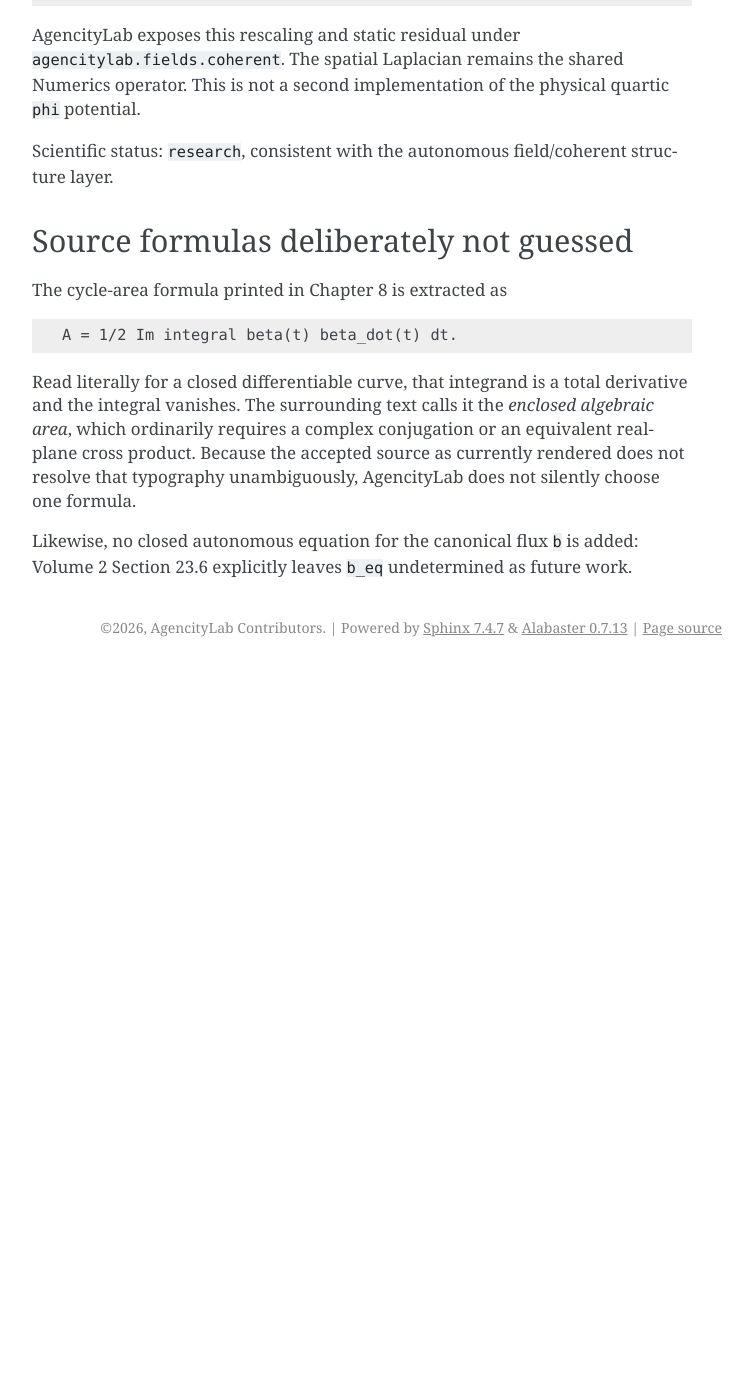
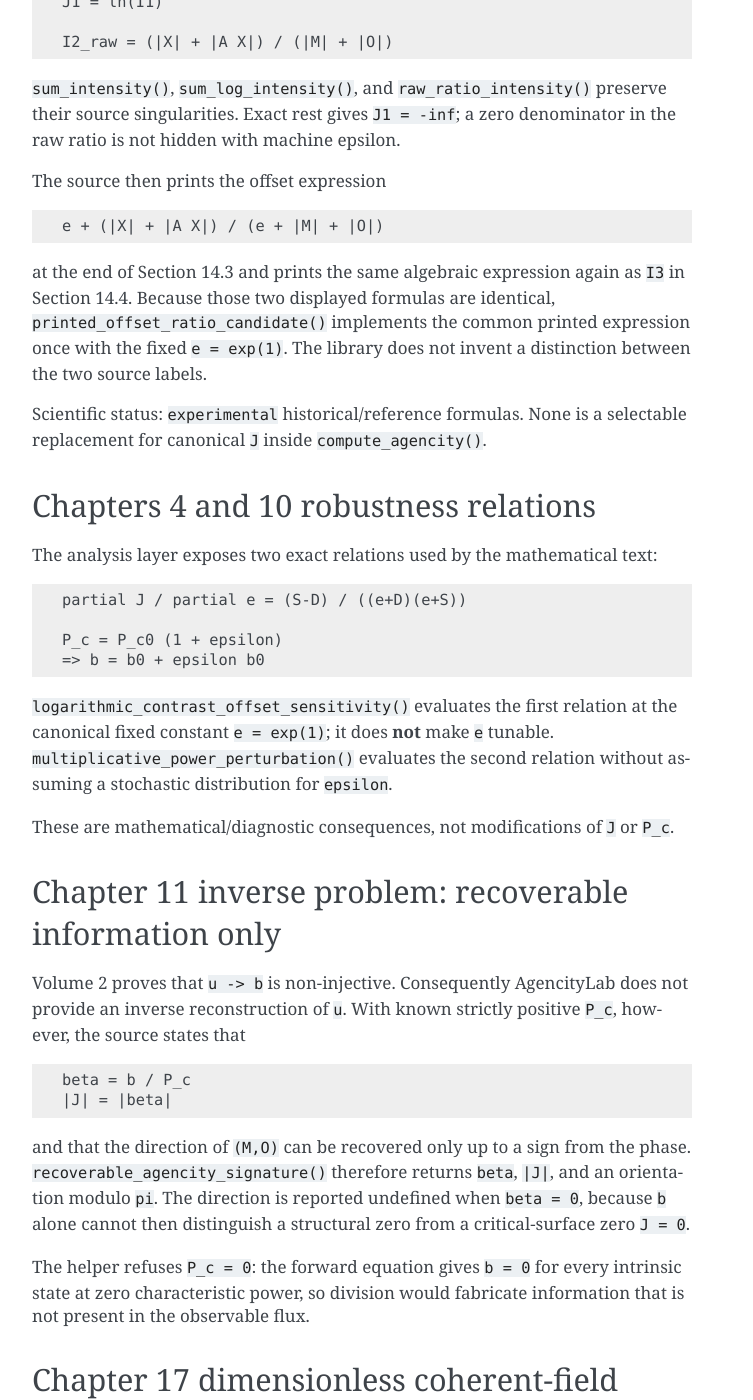
Before and after one commit to Gilbert243/AgencityLab, a Sphinx documentation site: the page built from docs/mathematical_extensions.md, in a window 1280 px wide and 1400 px high, scrolled down 1588 px. Shown: the whole window, without its empty margins (388-1141 px from the left). Built offline with Sphinx 7.4.7, drawn with Linux system fonts in a browser that asks for light colours; before the commit the page ends 2255 px from its top, so only the background shows below that; some of the changed text lies outside the part shown.

Commit message:
docs: document functional completeness references

````diff
--- a/docs/mathematical_extensions.md
+++ b/docs/mathematical_extensions.md
@@ -1,7 +1,8 @@
 # Mathematical extension completeness
 
-This page implements the source-defined parts of Volume 2 Chapters 12, 13 and
-17 that are not part of the canonical scalar `u -> beta -> b` engine.
+This page implements source-defined mathematical material from Volume 2 that is
+not part of the canonical scalar `u -> beta -> b` engine. The stable canonical
+formula is not replaced by any historical candidate or analysis helper here.
 
 ## Riemannian extension — Definition 12.4
 
@@ -54,6 +55,79 @@
 These criteria are selection/analysis extensions. They do not silently infer
 a physically supplied characteristic time `tau`, and a signal-derived optimum
 is not promoted into a physical parameter without an explicit user decision.
+
+## Chapter 14 historical intensity candidates
+
+Chapter 14 records formulas that were tested **before** the canonical
+logarithmic contrast was retained. AgencityLab exposes the unambiguous printed
+candidates under `agencitylab.extensions` for comparison and historical
+reproducibility only:
+
+```text
+I1 = |X| + |A X| + |M| + |O|
+J1 = ln(I1)
+
+I2_raw = (|X| + |A X|) / (|M| + |O|)
+```
+
+`sum_intensity()`, `sum_log_intensity()`, and `raw_ratio_intensity()` preserve
+their source singularities. Exact rest gives `J1 = -inf`; a zero denominator
+in the raw ratio is not hidden with machine epsilon.
+
+The source then prints the offset expression
+
+```text
+e + (|X| + |A X|) / (e + |M| + |O|)
+```
+
+at the end of Section 14.3 and prints the same algebraic expression again as
+`I3` in Section 14.4. Because those two displayed formulas are identical,
+`printed_offset_ratio_candidate()` implements the common printed expression
+once with the fixed `e = exp(1)`. The library does not invent a distinction
+between the two source labels.
+
+Scientific status: `experimental` historical/reference formulas. None is a
+selectable replacement for canonical `J` inside `compute_agencity()`.
+
+## Chapters 4 and 10 robustness relations
+
+The analysis layer exposes two exact relations used by the mathematical text:
+
+```text
+partial J / partial e = (S-D) / ((e+D)(e+S))
+
+P_c = P_c0 (1 + epsilon)
+=> b = b0 + epsilon b0
+```
+
+`logarithmic_contrast_offset_sensitivity()` evaluates the first relation at the
+canonical fixed constant `e = exp(1)`; it does **not** make `e` tunable.
+`multiplicative_power_perturbation()` evaluates the second relation without
+assuming a stochastic distribution for `epsilon`.
+
+These are mathematical/diagnostic consequences, not modifications of `J` or
+`P_c`.
+
+## Chapter 11 inverse problem: recoverable information only
+
+Volume 2 proves that `u -> b` is non-injective. Consequently AgencityLab does
+not provide an inverse reconstruction of `u`. With known strictly positive
+`P_c`, however, the source states that
+
+```text
+beta = b / P_c
+|J| = |beta|
+```
+
+and that the direction of `(M,O)` can be recovered only up to a sign from the
+phase. `recoverable_agencity_signature()` therefore returns `beta`, `|J|`, and
+an orientation modulo `pi`. The direction is reported undefined when
+`beta = 0`, because `b` alone cannot then distinguish a structural zero from a
+critical-surface zero `J = 0`.
+
+The helper refuses `P_c = 0`: the forward equation gives `b = 0` for every
+intrinsic state at zero characteristic power, so division would fabricate
+information that is not present in the observable flux.
 
 ## Chapter 17 dimensionless coherent-field formulation
 
@@ -89,5 +163,9 @@
 currently rendered does not resolve that typography unambiguously,
 AgencityLab does not silently choose one formula.
 
+The Chapter-14 offset candidate collision described above is handled the same
+way: the common printed expression is reproducible, but no undocumented
+mathematical difference is manufactured between the two labels.
+
 Likewise, no closed autonomous equation for the canonical flux `b` is added:
 Volume 2 Section 23.6 explicitly leaves `b_eq` undetermined as future work.
````
Also changed, not shown: other parts of docs/mathematical_extensions.md (+2 -2 lines).
